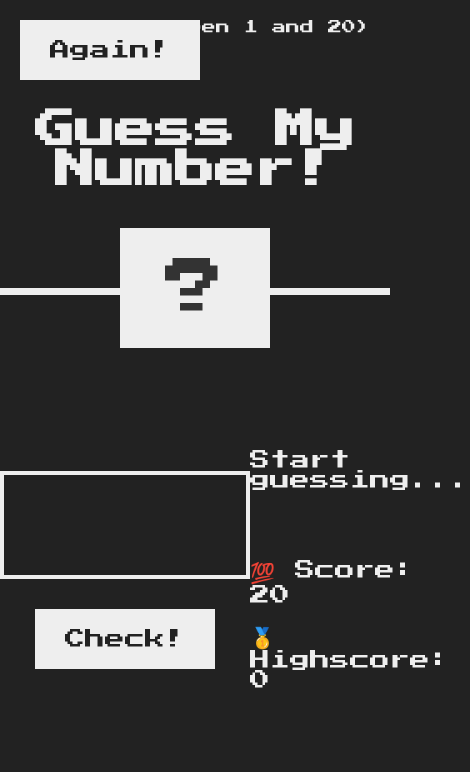
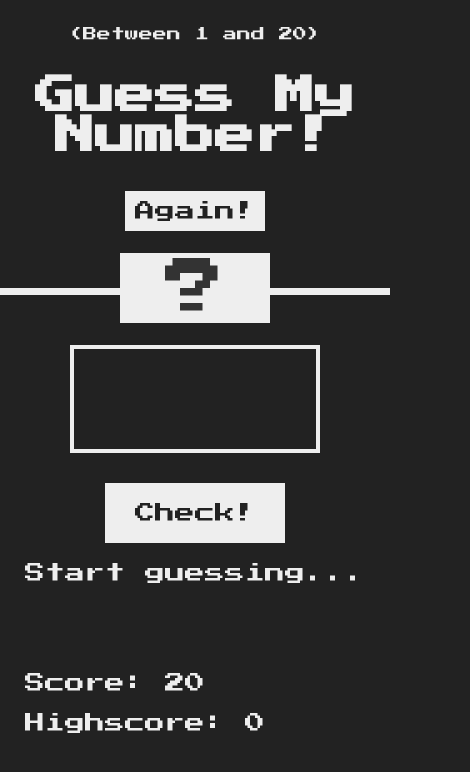
Before and after one commit to DarshanVaishya/guess-the-number, a plain HTML site: page index.html in a window 390 px wide. Both pictures are taken after a click on the button "Again!". Shown: the whole page, 470 px wide, since content can reach past the window. Drawn offline with Linux system fonts and the light colour scheme.

Commit message:
Finished the project

```diff
--- a/index.html
+++ b/index.html
@@ -9,21 +9,21 @@
 	</head>
 	<body>
 		<header>
+			<p class="between">(Between 1 and 20)</p>
 			<h1>Guess My Number!</h1>
-      <p class="between">(Between 1 and 20)</p>
 			<button class="btn again">Again!</button>
 			<div class="number">?</div>
 		</header>
 		<main>
 			<section class="left">
-        <input type="number" class="guess" />
-        <button class="btn check">Check!</button>
+				<input type="number" id="guess" class="guess" />
+				<button class="btn check" id="check">Check!</button>
 			</section>
 			<section class="right">
 				<p class="message">Start guessing...</p>
-        <p class="label-score">💯 Score: <span class="score">20</span></p>
+				<p class="label-score">Score: <span class="score">20</span></p>
 				<p class="label-highscore">
-          🥇 Highscore: <span class="highscore">0</span>
+					Highscore: <span class="highscore">0</span>
 				</p>
 			</section>
 		</main>
--- a/script.js
+++ b/script.js
@@ -1 +1,55 @@
-'use strict';
+"use strict";
+
+function getRandomNumber(min, max) {
+	const number = Math.floor(Math.random() * (max - min) + min);
+	console.log(number);
+	return number;
+}
+
+function displayMessage(message) {
+	document.querySelector(".message").textContent = message;
+}
+
+let secretNumber = getRandomNumber(1, 21);
+console.log(secretNumber);
+
+const scoreEl = document.querySelector(".score");
+let score = 20;
+
+document.querySelector(".check").addEventListener("click", () => {
+	if (score <= 1) {
+		displayMessage("Game over");
+		document.querySelector("body").style.backgroundColor = "red";
+		scoreEl.textContent = "0";
+		return;
+	}
+
+	const guess = +document.querySelector(".guess").value;
+	if (!guess) {
+		displayMessage("No number!");
+	} else if (guess === secretNumber) {
+		const highscore = +document.querySelector(".highscore").textContent;
+		displayMessage("Correct number");
+		document.querySelector("body").style.backgroundColor = "#60b347";
+		document.querySelector(".number").style.width = "30rem";
+		document.querySelector(".number").textContent = secretNumber;
+
+		if (score > highscore)
+			document.querySelector(".highscore").textContent = score;
+	} else {
+		displayMessage(guess > secretNumber ? "Too high" : "Too low");
+		scoreEl.textContent = --score;
+	}
+});
+
+document.querySelector(".btn.again").addEventListener("click", () => {
+	score = 20;
+	secretNumber = getRandomNumber(1, 21);
+
+	displayMessage("Start guessing...");
+	scoreEl.textContent = score;
+	document.querySelector("body").style.backgroundColor = "#222";
+	document.querySelector(".number").textContent = "?";
+	document.querySelector(".guess").value = "";
+	document.querySelector(".number").style.width = "15rem";
+});
--- a/style.css
+++ b/style.css
@@ -1,4 +1,4 @@
-@import url('https://fonts.googleapis.com/css?family=Press+Start+2P&display=swap');
+@import url("https://fonts.googleapis.com/css?family=Press+Start+2P&display=swap");
 
 * {
 	margin: 0;
@@ -12,7 +12,7 @@ html {
 }
 
 body {
-  font-family: 'Press Start 2P', sans-serif;
+	font-family: "Press Start 2P", sans-serif;
 	color: #eee;
 	background-color: #222;
 	/* background-color: #60b347; */
@@ -23,6 +23,10 @@ header {
 	position: relative;
 	height: 35vh;
 	border-bottom: 7px solid #eee;
+
+	display: flex;
+	justify-content: space-around;
+	align-items: center;
 }
 
 main {
@@ -34,14 +38,14 @@ main {
 }
 
 .left {
-  width: 52rem;
+	max-width: 52rem;
 	display: flex;
 	flex-direction: column;
 	align-items: center;
 }
 
 .right {
-  width: 52rem;
+	max-width: 52rem;
 	font-size: 2rem;
 }
 
@@ -49,11 +53,6 @@ main {
 h1 {
 	font-size: 4rem;
 	text-align: center;
-  position: absolute;
-  width: 100%;
-  top: 52%;
-  left: 50%;
-  transform: translate(-50%, -50%);
 }
 
 .number {
@@ -71,15 +70,9 @@ h1 {
 
 .between {
 	font-size: 1.4rem;
-  position: absolute;
-  top: 2rem;
-  right: 2rem;
 }
 
 .again {
-  position: absolute;
-  top: 2rem;
-  left: 2rem;
 }
 
 .guess {
@@ -117,3 +110,35 @@ h1 {
 .label-score {
 	margin-bottom: 2rem;
 }
+
+@media (max-width: 75em) {
+	header {
+		flex-direction: column;
+		gap: 2rem;
+	}
+
+	header .between {
+		margin-top: 2rem;
+	}
+
+	header .again {
+		margin-bottom: 5rem;
+		padding: 1rem;
+	}
+
+	.number {
+		padding: 0.5rem;
+	}
+}
+
+@media (max-width: 44em) {
+	main {
+		height: auto;
+		flex-direction: column;
+		margin-top: 5rem;
+	}
+
+	.right {
+		margin-top: 2rem;
+	}
+}
```
Also changed, not shown: 2 other files. Lines whose indentation alone changed are shown as unchanged.
